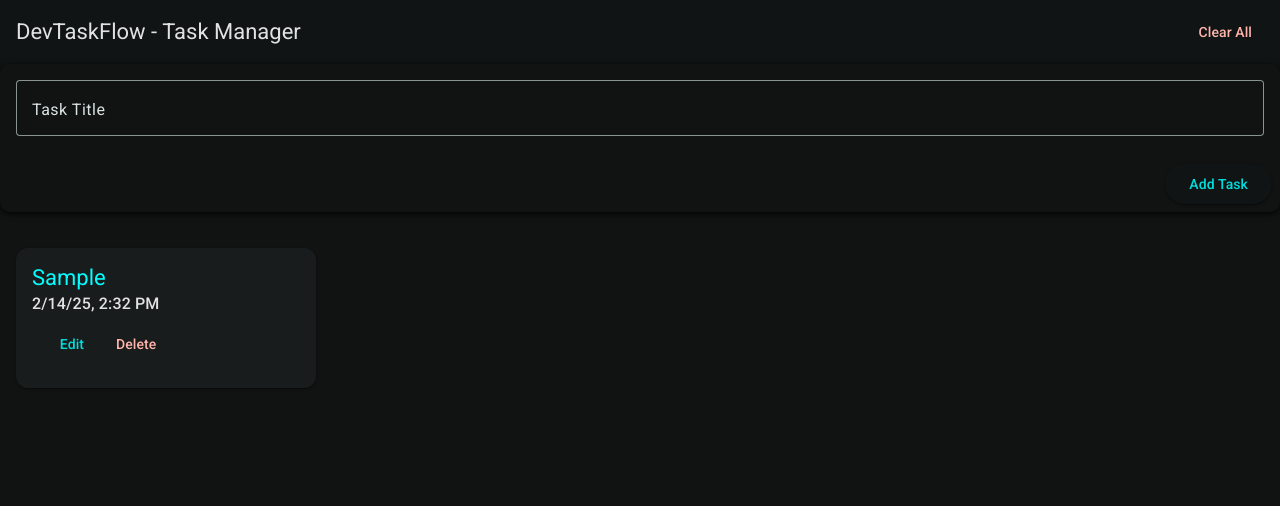
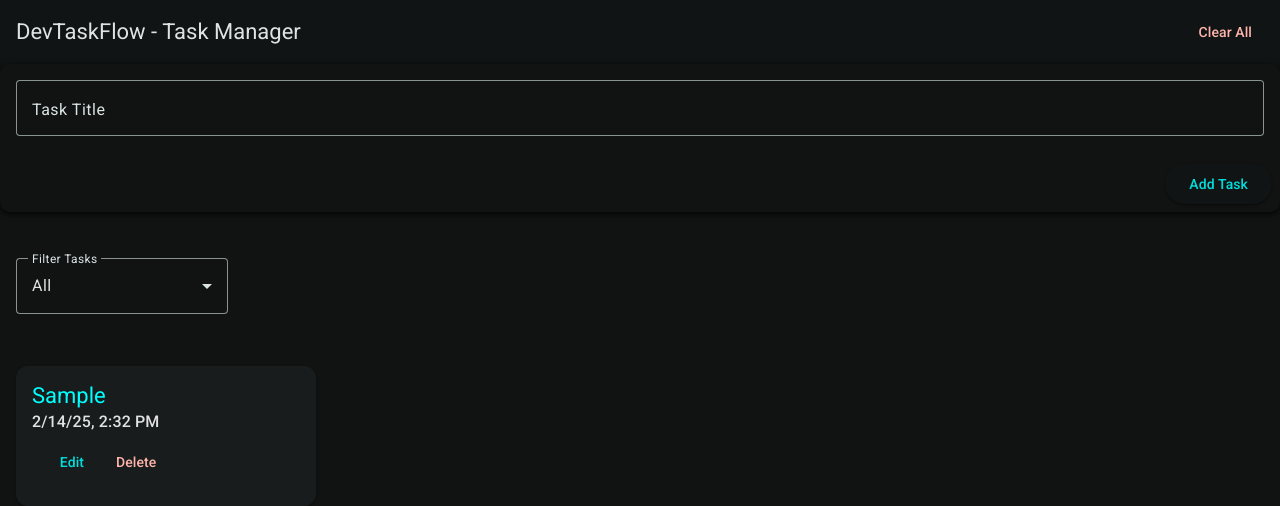
Before and after one commit to art2url/dev-task-flow, an Angular app: page /tasks in a window 1280 px wide. Both pictures are taken after typing "Sample" into the empty fields and a click on the button "Add Task". Shown: the top 506 px of the page. Built offline with nearby package versions, Linux system fonts and the light colour scheme.

Commit message:
Added feature of task filtering and sorting

```diff
--- a/src/app/features/tasks/task-list/task-list.component.html
+++ b/src/app/features/tasks/task-list/task-list.component.html
@@ -11,8 +11,35 @@
 >
 </app-task-form>
 
-<div class="task-list">
-  <mat-card *ngFor="let task of tasks" class="task-card">
+<div class="controls">
+  <mat-form-field
+    appearance="outline"
+    *ngIf="tasks.length > 0; else null"
+    class="control-item"
+  >
+    <mat-label>Filter Tasks</mat-label>
+    <mat-select [(value)]="filterStatus" (selectionChange)="applyFilter()">
+      <mat-option value="all">All</mat-option>
+      <mat-option value="completed">Completed</mat-option>
+      <mat-option value="incomplete">Incomplete</mat-option>
+    </mat-select>
+  </mat-form-field>
+
+  <mat-form-field
+    appearance="outline"
+    *ngIf="tasks.length > 1; else null"
+    class="control-item"
+  >
+    <mat-label>Sort By</mat-label>
+    <mat-select [(value)]="sortOrder" (selectionChange)="applySort()">
+      <mat-option value="newest">Newest First</mat-option>
+      <mat-option value="oldest">Oldest First</mat-option>
+    </mat-select>
+  </mat-form-field>
+</div>
+
+<div class="task-list" *ngIf="tasks.length > 0; else noTasks">
+  <mat-card *ngFor="let task of filteredTasks" class="task-card">
     <mat-card-title class="task-title">{{ task.title }}</mat-card-title>
     <mat-card-subtitle>{{ task.createdAt | date : "short" }}</mat-card-subtitle>
     <mat-card-actions>
--- a/src/app/features/tasks/task-list/task-list.component.scss
+++ b/src/app/features/tasks/task-list/task-list.component.scss
@@ -7,6 +7,7 @@
 }
 
 .task-list {
+  align-self: center;
   display: grid;
   grid-template-columns: repeat(auto-fill, minmax(280px, 1fr));
   gap: 16px;
@@ -27,3 +28,14 @@
   color: gray;
   margin-top: 20px;
 }
+
+.controls {
+  display: flex;
+  padding: 16px;
+  gap: 16px;
+  margin-top: 30px;
+}
+
+.control-item {
+  min-width: 200px;
+}
--- a/src/app/features/tasks/task-list/task-list.component.ts
+++ b/src/app/features/tasks/task-list/task-list.component.ts
@@ -8,6 +8,9 @@ import { TaskFormComponent } from '../task-form/task-form.component';
 import { MatToolbarModule } from '@angular/material/toolbar';
 import { MatButtonModule } from '@angular/material/button';
 import { MatCardModule } from '@angular/material/card';
+import { MatFormFieldModule } from '@angular/material/form-field';
+import { MatSelectModule } from '@angular/material/select';
+import { MatOptionModule } from '@angular/material/core';
 
 @Component({
   selector: 'app-task-list',
@@ -18,6 +21,9 @@ import { MatCardModule } from '@angular/material/card';
     MatToolbarModule,
     MatButtonModule,
     MatCardModule,
+    MatFormFieldModule,
+    MatSelectModule,
+    MatOptionModule,
   ],
   templateUrl: './task-list.component.html',
   styleUrl: './task-list.component.scss',
@@ -25,12 +31,33 @@ import { MatCardModule } from '@angular/material/card';
 export class TaskListComponent implements OnInit {
   tasks: Task[] = [];
   taskToEdit: Task | null = null;
+  filterStatus: string = 'all';
+  sortOrder: string = 'newest';
+  filteredTasks: Task[] = [];
 
   constructor(public taskService: TaskService) {}
 
   ngOnInit(): void {
     this.taskService.tasks$.subscribe((tasks) => {
       this.tasks = tasks;
+      this.applyFilter();
+    });
+  }
+
+  applyFilter(): void {
+    this.filteredTasks = this.tasks.filter((task) => {
+      if (this.filterStatus === 'completed') return task.completed;
+      if (this.filterStatus === 'incomplete') return !task.completed;
+      return true;
+    });
+    this.applySort();
+  }
+
+  applySort(): void {
+    this.filteredTasks = this.filteredTasks.sort((a, b) => {
+      return this.sortOrder === 'newest'
+        ? b.createdAt.getTime() - a.createdAt.getTime()
+        : a.createdAt.getTime() - b.createdAt.getTime();
     });
   }
 
```
